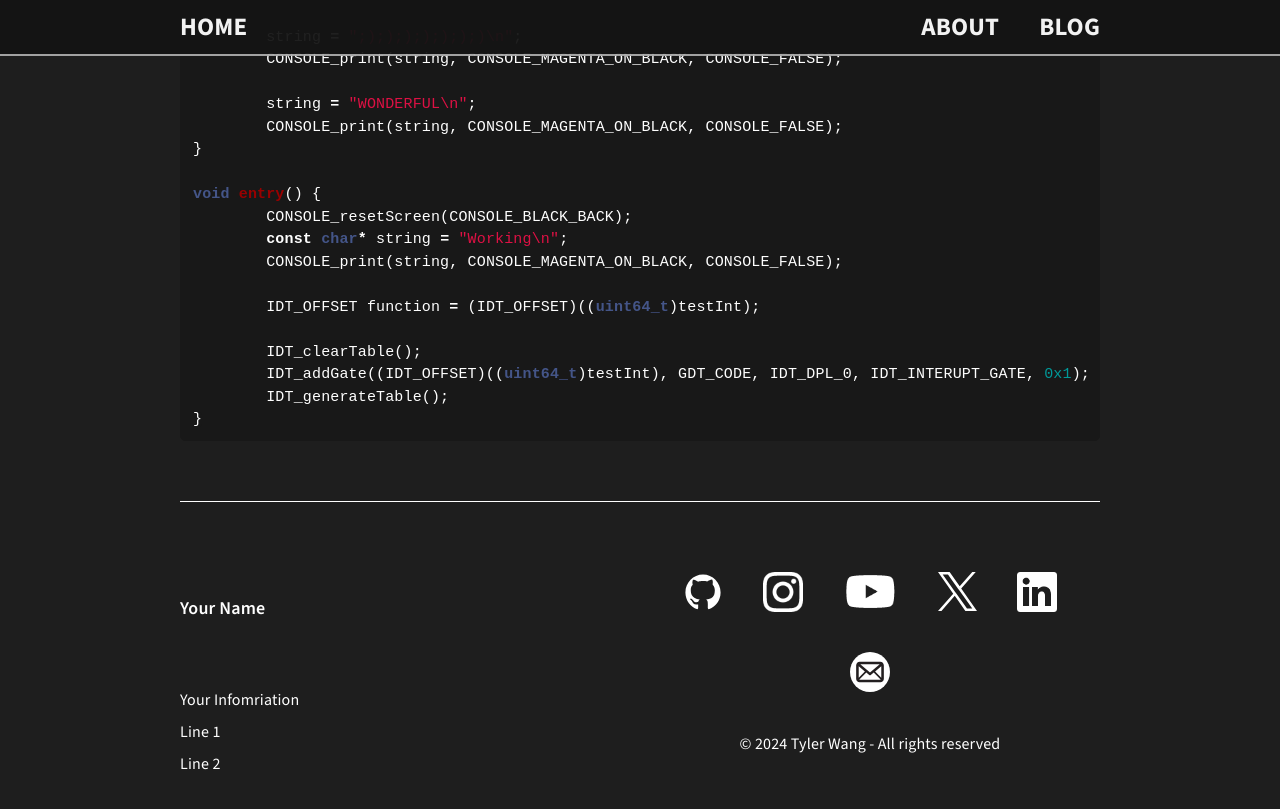
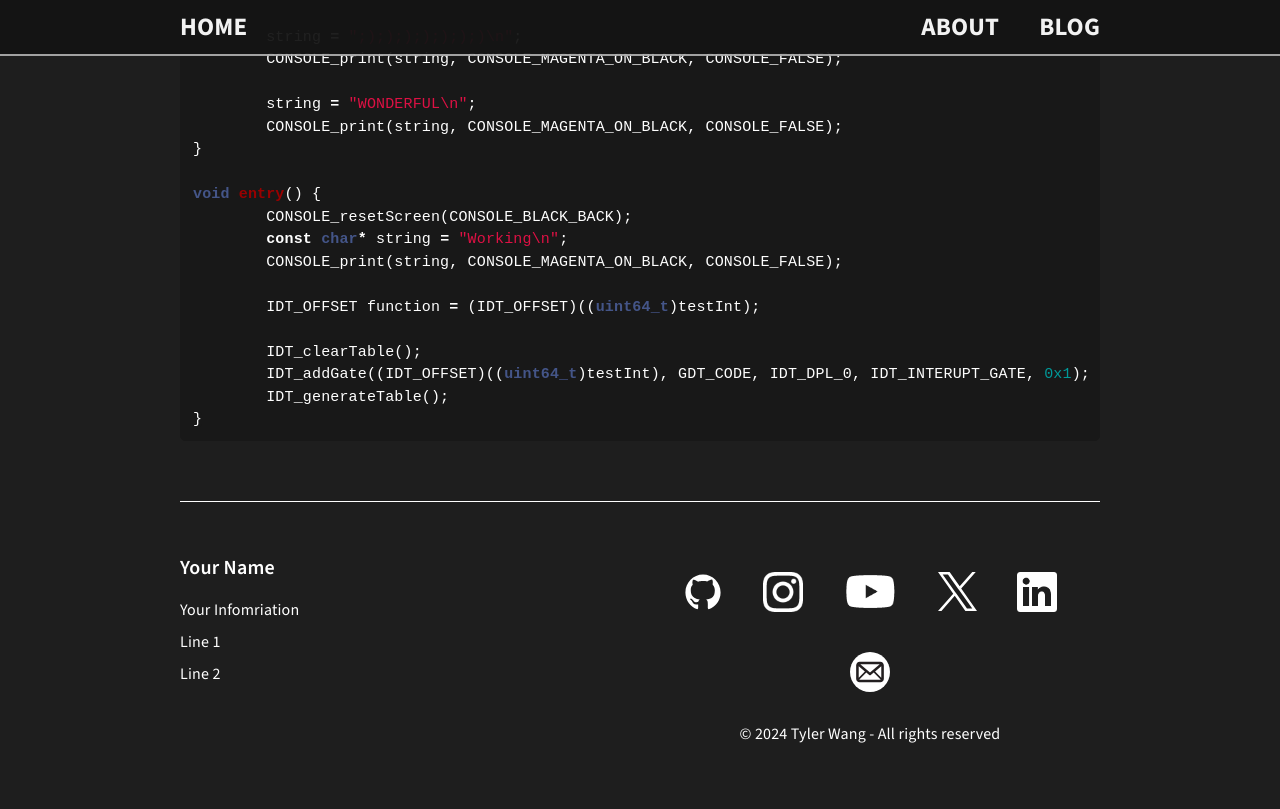
Before and after one commit to tylerwwang/tylerwwang.github.io, a Jekyll site: the page built from index.markdown, in a window 1280 px wide and 900 px high, scrolled down 1540 px. Shown: the top 809 px of the window. Built offline with Jekyll 4.4.1, drawn with Linux system fonts in a browser that asks for light colours.

Commit message:
Fixed issue regarding footer.

```diff
--- a/_includes/footer.html
+++ b/_includes/footer.html
@@ -2,7 +2,7 @@
 	<div class="wrapper">
 		<div class="footer scroll">
 			<div class="footer_col" id="footer_left">
-				<h5>{{site.name}}</h5>
+				<h4>{{site.name}}</h4>
 				<p>{{site.about}}</p>
 			</div>
 
--- a/_sass/2-modules/_footer.scss
+++ b/_sass/2-modules/_footer.scss
@@ -42,6 +42,14 @@
 	}
 	padding-top: 50px;
 	padding-bottom: 50px;
+
+	h4 {
+		margin: 0px;
+		margin-bottom: 10px;
+	}
+	p {
+		margin: 0px;
+	}
 }
 
 .site-footer {
```
